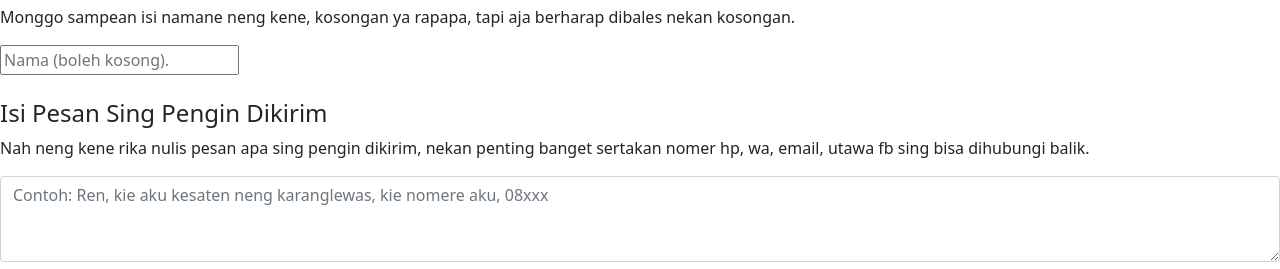
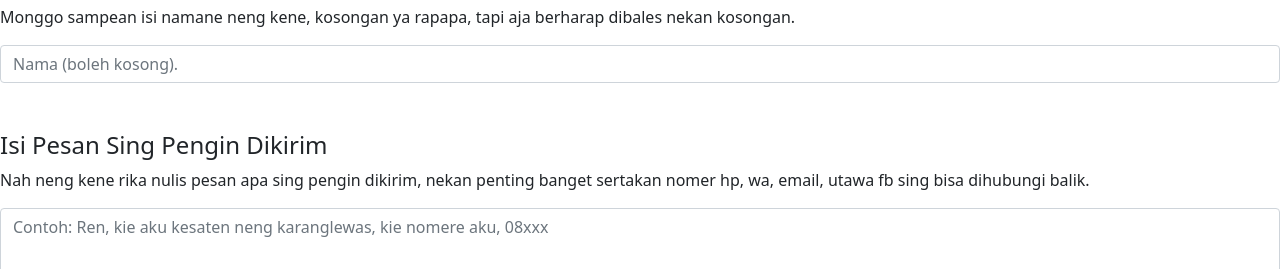
Before and after one commit to renaldi-kamplenk/contactme, a plain HTML site: page index.html in a window 1280 px wide. Shown: the part 531-800 px from the top of the page. Drawn offline with Linux system fonts and the light colour scheme.

Commit message:
ganti form control pada input nama

```diff
--- a/index.html
+++ b/index.html
@@ -31,7 +31,7 @@
     <h4> Nama </h4>
     <p> Monggo sampean isi namane neng kene, kosongan ya rapapa, tapi aja berharap dibales nekan kosongan. </p>
     <form name="submit-to-google-sheet">
-      <input name="nama" type="text" placeholder="Nama (boleh kosong).">
+      <input name="nama" type="text" class="form-control" placeholder="Nama (boleh kosong).">
       <br>
       <br>
     <h4> Isi Pesan Sing Pengin Dikirim </h4>
```
